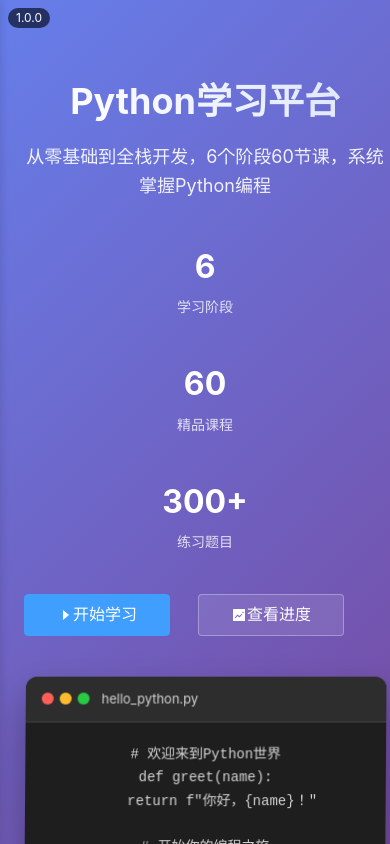
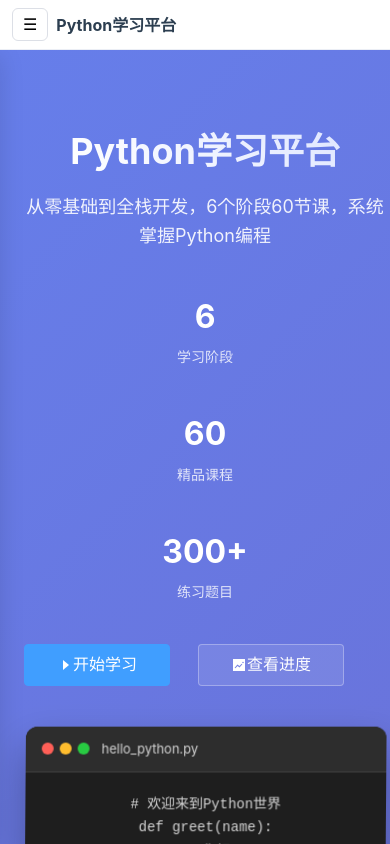
Before and after one commit to Alucard672/python, a Vue app in the folder python-learning-platform/: page / in a window 390 px wide. Built offline with nearby package versions, Linux system fonts and the light colour scheme; the HTML template or start-up script is replaced by a standard one.

Commit message:
feat(mobile): add mobile header & hamburger; turn sidebar into drawer on small screens

```diff
--- a/python-learning-platform/src/components/MainLayout.vue
+++ b/python-learning-platform/src/components/MainLayout.vue
@@ -1,7 +1,12 @@
 <template>
   <div class="main-layout">
+    <!-- 移动端顶部栏：汉堡按钮与标题 -->
+    <header class="mobile-header">
+      <button class="hamburger" @click="mobileNavOpen = !mobileNavOpen" aria-label="切换导航">☰</button>
+      <h1 class="app-title">Python学习平台</h1>
+    </header>
     <!-- 左侧导航栏 -->
-    <aside class="sidebar">
+    <aside class="sidebar" :class="{ 'sidebar--mobile-open': mobileNavOpen }">
       <div class="sidebar-header">
         <h1 class="logo">
           <span class="logo-icon">🐍</span>
@@ -71,7 +76,7 @@
 </template>
 
 <script setup lang="ts">
-import { ref, computed, onMounted } from 'vue'
+import { ref, computed, onMounted, onBeforeUnmount } from 'vue'
 import { useRouter, useRoute } from 'vue-router'
 import { Document, EditPen } from '@element-plus/icons-vue'
 import { courses } from '@/data/courses'
@@ -81,6 +86,14 @@ const route = useRoute()
 
 const activeMenu = ref('')
 const completedLessonsSet = ref(new Set<string>())
+
+// 移动端导航抽屉状态与窗口变化处理
+const mobileNavOpen = ref(false)
+function handleResize() {
+  if (window.innerWidth > 768) {
+    mobileNavOpen.value = false
+  }
+}
 
 // 计算总课程数
 const totalLessons = computed(() => {
@@ -138,6 +151,13 @@ const updateActiveMenu = () => {
 onMounted(() => {
   loadCompletedLessons()
   updateActiveMenu()
+})
+// 监听窗口尺寸变化以收敛抽屉
+onMounted(() => {
+  window.addEventListener('resize', handleResize)
+})
+onBeforeUnmount(() => {
+  window.removeEventListener('resize', handleResize)
 })
 
 // 暴露方法给子组件使用
@@ -254,16 +274,64 @@ defineExpose({
   background: #ffffff;
 }
 
-/* 响应式设计 */
+/* 移动端顶部栏样式 */
+.mobile-header {
+  display: none;
+  position: sticky;
+  top: 0;
+  z-index: 1001;
+  background: #fff;
+  border-bottom: 1px solid #ebeef5;
+  padding: 8px 12px;
+}
+.hamburger {
+  appearance: none;
+  border: 1px solid #dcdfe6;
+  background: #fff;
+  border-radius: 6px;
+  padding: 6px 10px;
+  font-size: 16px;
+  cursor: pointer;
+  margin-right: 8px;
+}
+.app-title {
+  display: inline-block;
+  font-size: 16px;
+  margin: 0;
+  vertical-align: middle;
+}
+
+/* 响应式设计：移动端抽屉导航与顶部栏 */
 @media (max-width: 768px) {
+  .main-layout {
+    display: block;
+    min-height: 100svh;
+  }
+  .mobile-header {
+    display: block;
+  }
   .sidebar {
-    width: 280px;
+    position: fixed;
+    top: 48px; /* 预留给移动顶部栏 */
+    left: 0;
+    width: 80%;
+    max-width: 280px;
+    height: calc(100svh - 48px);
+    background: #fff;
+    box-shadow: 0 8px 24px rgba(0,0,0,0.12);
+    transform: translateX(-100%);
+    transition: transform .2s ease;
+    z-index: 1000;
+    overflow-y: auto;
+    -webkit-overflow-scrolling: touch;
+  }
+  .sidebar.sidebar--mobile-open {
+    transform: translateX(0);
   }
 
   .logo {
     font-size: 16px;
   }
-
   .lesson-title {
     font-size: 12px;
   }
```
